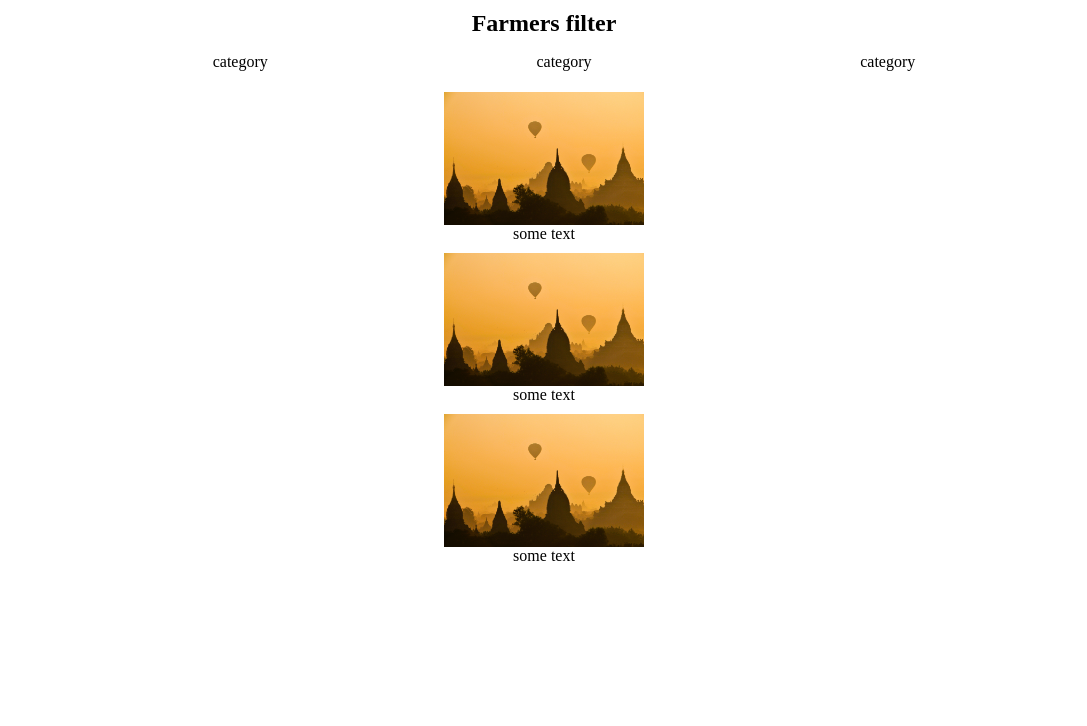
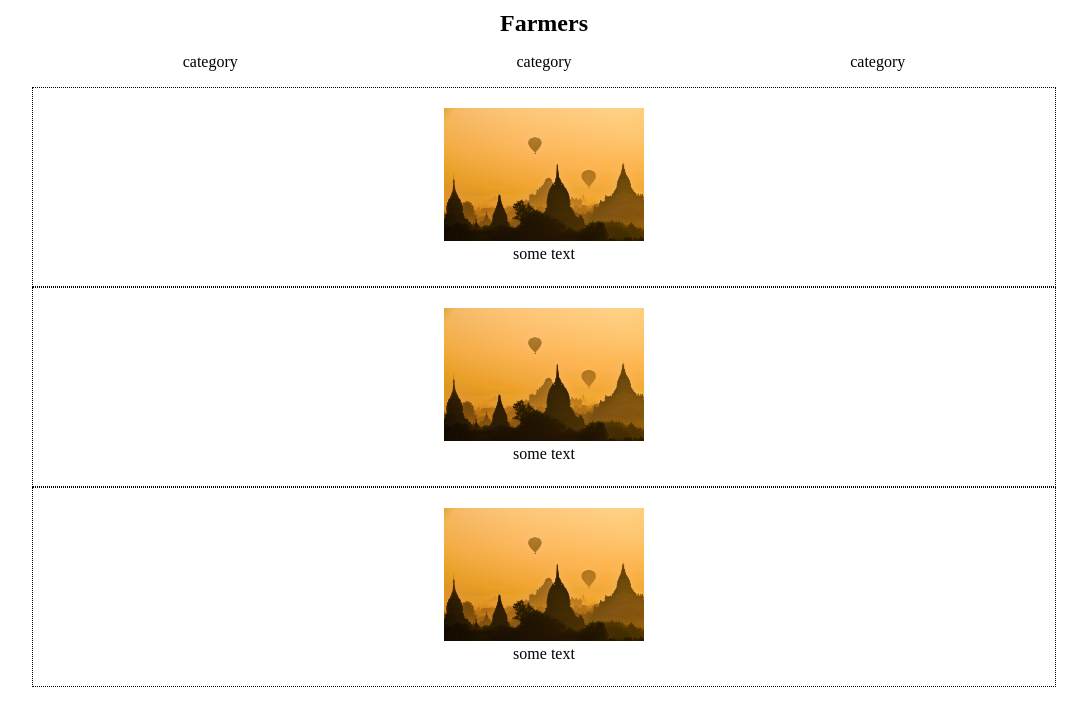
Before and after one commit to Surefirer/brainstation-hackathon, a React (Create React App) app: page / in a window 1280 px wide. Shown: the top 726 px of the page, without its empty margins (96-1183 px from the left). Built offline with nearby package versions, Linux system fonts and the light colour scheme.

Commit message:
updated mock up for the main page

```diff
--- a/src/components/pages/Home.js
+++ b/src/components/pages/Home.js
@@ -7,7 +7,7 @@ class Home extends React.Component {
       <>
         <div className="header">
           <div className="farmers">
-            <h2>Farmers filter</h2>
+            <h2>Farmers</h2>
           </div>
           <div className="category">
             <ul>
@@ -19,19 +19,25 @@ class Home extends React.Component {
         </div>
         <div className="main">
           <div className="card">
-            <img src={image} alt="" />
+            <div className="img">
+              <img src={image} alt="" />
+            </div>
             <div className="description">
               <p>some text</p>
             </div>
           </div>
           <div className="card">
-            <img src={image} alt="" />
+            <div className="img">
+              <img src={image} alt="" />
+            </div>
             <div className="description">
               <p>some text</p>
             </div>
           </div>
           <div className="card">
-            <img src={image} alt="" />
+            <div className="img">
+              <img src={image} alt="" />
+            </div>
             <div className="description">
               <p>some text</p>
             </div>
--- a/src/styles/main.css
+++ b/src/styles/main.css
@@ -24,9 +24,12 @@
   -webkit-box-pack: space-evenly;
       -ms-flex-pack: space-evenly;
           justify-content: space-evenly;
+  padding: 0;
 }
 
 .card {
+  width: 254px;
+  height: 200px;
   display: -webkit-box;
   display: -ms-flexbox;
   display: flex;
@@ -37,7 +40,8 @@
   -webkit-box-align: center;
       -ms-flex-align: center;
           align-items: center;
-  padding: 5px 0;
+  padding: 20px 0;
+  border: 1px dotted black;
   width: 80%;
   margin: 0 auto;
 }
--- a/src/styles/partials/_home.scss
+++ b/src/styles/partials/_home.scss
@@ -11,14 +11,18 @@
         display: flex;
         list-style: none;
         justify-content: space-evenly;
+        padding: 0;
     }
 }
 
 .card {
+    width: 254px;
+    height: 200px;
     display: flex;
     flex-direction: column;
     align-items: center;
-    padding: 5px 0;
+    padding: 20px 0;
+    border: 1px dotted black;
     img {
         width: 200px;
     }
```
Also changed, not shown: 1 other file (tests, documents, lock files or other folders).
